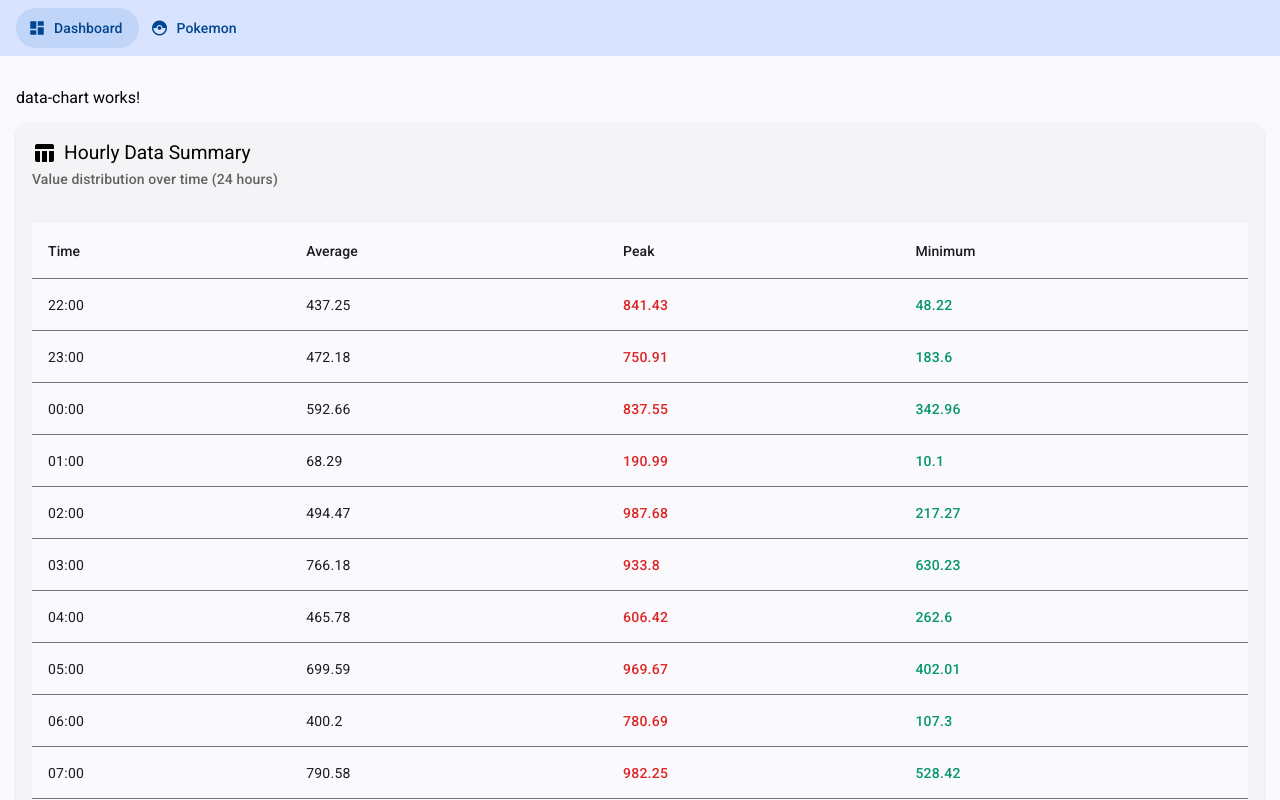
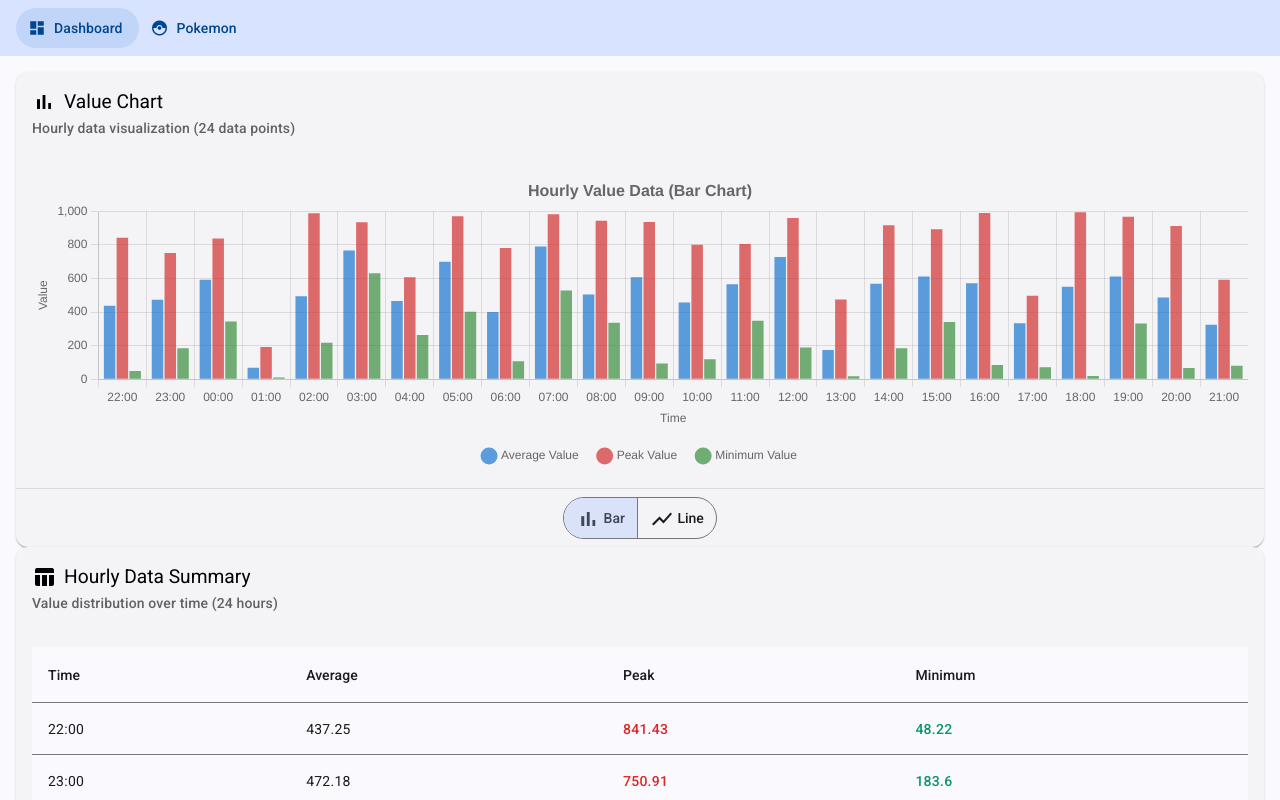
Before and after one commit to lukazc/angular-zoneless-demo, an Angular app: page /dashboard in a window 1280 px wide. Shown: the top 800 px of the page. Built offline with nearby package versions, Linux system fonts and the light colour scheme.

Commit message:
Implement Data Chart widget.

```diff
--- a/src/app/core/models/data.model.ts
+++ b/src/app/core/models/data.model.ts
@@ -64,8 +64,8 @@ export interface ChartDataset {
   /** Fill/background color */
   backgroundColor: string;
 
-  /** Line tension for smooth curves */
-  tension: number;
+  /** Line tension for smooth curves (optional, for line charts) */
+  tension?: number;
 }
 
 /**
--- a/src/app/core/stores/data.store.ts
+++ b/src/app/core/stores/data.store.ts
@@ -135,22 +135,19 @@ export class DataStore {
           label: 'Average Value',
           data: hourlyData.map(point => point.averageValue),
           borderColor: '#1976d2',
-          backgroundColor: 'rgba(25, 118, 210, 0.1)',
-          tension: 0.4
+          backgroundColor: 'rgba(25, 118, 210, 0.7)'
         },
         {
           label: 'Peak Value',
           data: hourlyData.map(point => point.maxValue),
           borderColor: '#d32f2f',
-          backgroundColor: 'rgba(211, 47, 47, 0.1)',
-          tension: 0.4
+          backgroundColor: 'rgba(211, 47, 47, 0.7)'
         },
         {
           label: 'Minimum Value',
           data: hourlyData.map(point => point.minValue),
           borderColor: '#388e3c',
-          backgroundColor: 'rgba(56, 142, 60, 0.1)',
-          tension: 0.4
+          backgroundColor: 'rgba(56, 142, 60, 0.7)'
         }
       ]
     };
--- a/src/app/features/dashboard/widgets/data-chart-widget/data-chart-widget.html
+++ b/src/app/features/dashboard/widgets/data-chart-widget/data-chart-widget.html
@@ -1 +1,55 @@
-<p>data-chart works!</p>
+<mat-card class="data-chart-widget">
+    <mat-card-header>
+        <mat-card-title>
+            <mat-icon>{{ chartType() === 'bar' ? 'bar_chart' : 'show_chart' }}</mat-icon>
+            Value Chart
+        </mat-card-title>
+        <mat-card-subtitle>
+            Hourly data visualization ({{ chartData().labels.length }} data points)
+        </mat-card-subtitle>
+    </mat-card-header>
+
+    <mat-card-content>
+        @if (isLoading()) {
+        <div class="loading-state">
+            <mat-spinner diameter="40"></mat-spinner>
+            <p>Loading chart data...</p>
+        </div>
+        } @else if (hasError()) {
+        <div class="error-state">
+            <p class="error-message">{{ error() }}</p>
+            <button matButton="elevated" (click)="retry()" aria-label="Retry loading chart data">
+                <mat-icon>refresh</mat-icon>
+                Retry
+            </button>
+        </div>
+        } @else if (!hasData()) {
+        <div class="empty-state">
+            <p>No data available for chart</p>
+        </div>
+        } @else {
+        <div class="chart-container">
+            <canvas #chartCanvas role="img"
+                [attr.aria-label]="'Chart showing hourly value data with ' + chartData().labels.length + ' data points as a ' + chartType() + ' chart'">
+            </canvas>
+        </div>
+        }
+    </mat-card-content>
+
+    <mat-card-actions>
+        <mat-button-toggle-group
+            [value]="chartType()"
+            (change)="changeChartType($event.value)"
+            hideSingleSelectionIndicator
+            aria-label="Chart type selection">
+            <mat-button-toggle value="bar" aria-label="Bar chart">
+                <mat-icon>bar_chart</mat-icon>
+                Bar
+            </mat-button-toggle>
+            <mat-button-toggle value="line" aria-label="Line chart">
+                <mat-icon>show_chart</mat-icon>
+                Line
+            </mat-button-toggle>
+        </mat-button-toggle-group>
+    </mat-card-actions>
+</mat-card>
--- a/src/app/features/dashboard/widgets/data-chart-widget/data-chart-widget.scss
+++ b/src/app/features/dashboard/widgets/data-chart-widget/data-chart-widget.scss
@@ -0,0 +1,103 @@
+.data-chart-widget {
+    height: 100%;
+    display: flex;
+    flex-direction: column;
+
+    mat-card-header {
+        padding-bottom: 16px;
+
+        mat-card-title {
+            display: flex;
+            align-items: center;
+            gap: 8px;
+            font-size: 1.2rem;
+        }
+
+        mat-card-subtitle {
+            color: rgba(0, 0, 0, 0.6);
+            font-size: 0.875rem;
+        }
+    }
+
+    mat-card-content {
+        flex: 1;
+        overflow: hidden;
+        padding: 0;
+        display: flex;
+        flex-direction: column;
+    }
+
+    .loading-state,
+    .error-state,
+    .empty-state {
+        display: flex;
+        flex-direction: column;
+        align-items: center;
+        justify-content: center;
+        flex: 1;
+        text-align: center;
+        color: #666;
+        padding: 2rem;
+        gap: 1rem;
+    }
+
+    .error-state {
+        .error-message {
+            color: #dc2626;
+            margin-bottom: 1rem;
+        }
+    }
+
+    .chart-container {
+        flex: 1;
+        position: relative;
+        min-height: 300px;
+        padding: 16px;
+
+        canvas {
+            max-width: 100%;
+            height: auto;
+        }
+    }
+
+    mat-card-actions {
+        padding: 8px 16px;
+        border-top: 1px solid rgba(0, 0, 0, 0.1);
+        display: flex;
+        justify-content: center;
+
+        mat-button-toggle-group {
+            mat-button-toggle {
+                display: flex;
+                align-items: center;
+                gap: 4px;
+            }
+        }
+    }
+}
+
+@media (max-width: 768px) {
+    .data-chart-widget {
+        mat-card-content {
+            .chart-container {
+                padding: 8px;
+                min-height: 250px;
+            }
+        }
+    }
+}
+
+@media (max-width: 768px) {
+    .data-chart-widget {
+        padding: 1rem;
+
+        .widget-header h3 {
+            font-size: 1.125rem;
+        }
+
+        .chart-container {
+            min-height: 250px;
+            padding: 0.5rem 0;
+        }
+    }
+}
--- a/src/app/features/dashboard/widgets/data-chart-widget/data-chart-widget.ts
+++ b/src/app/features/dashboard/widgets/data-chart-widget/data-chart-widget.ts
@@ -1,11 +1,171 @@
-import { Component } from '@angular/core';
+import { AfterViewInit, Component, ElementRef, OnDestroy, OnInit, afterNextRender, effect, inject, viewChild, signal } from '@angular/core';
+import { Chart, ChartConfiguration, registerables, ChartType } from 'chart.js';
+import { DataStore } from '../../../../core/stores/data.store';
+import { MatProgressSpinnerModule } from '@angular/material/progress-spinner';
+import { MatCardModule } from '@angular/material/card';
+import { MatIconModule } from '@angular/material/icon';
+import { MatButton } from '@angular/material/button';
+import { MatButtonToggleModule } from '@angular/material/button-toggle';
+
+// Register Chart.js components
+Chart.register(...registerables);
 
 @Component({
-  selector: 'app-data-chart-widget',
-  imports: [],
-  templateUrl: './data-chart-widget.html',
-  styleUrl: './data-chart-widget.scss'
+    selector: 'app-data-chart-widget',
+    imports: [
+        MatProgressSpinnerModule,
+        MatCardModule,
+        MatIconModule,
+        MatButton,
+        MatButtonToggleModule
+    ],
+    templateUrl: './data-chart-widget.html',
+    styleUrl: './data-chart-widget.scss'
 })
-export class DataChartWidget {
+export class DataChartWidget implements OnInit, AfterViewInit, OnDestroy {
+    private readonly dataStore = inject(DataStore);
+    private chart: Chart | null = null;
 
+    // Chart type signal for toggling between bar and line charts
+    readonly chartType = signal<ChartType>('bar');
+
+    // Template reference to canvas
+    readonly canvasRef = viewChild<ElementRef<HTMLCanvasElement>>('chartCanvas');
+
+    // Expose store signals to template
+    readonly isLoading = this.dataStore.isLoading;
+    readonly hasError = this.dataStore.hasError;
+    readonly error = this.dataStore.error;
+    readonly hasData = this.dataStore.hasData;
+    readonly chartData = this.dataStore.chartData;
+
+    constructor() {
+        // Set up reactive chart initialization and updates using effect
+        effect(() => {
+            // Only initialize/update chart when we have canvas, data, and chart container is visible
+            const canvas = this.canvasRef();
+            const hasData = this.hasData();
+            const chartData = this.chartData();
+
+            if (canvas && hasData && chartData.labels.length > 0) {
+                this.initializeChart();
+            }
+        });
+    }
+
+    ngOnInit(): void {
+        // Load data when component initializes
+        this.dataStore.loadData();
+    }
+
+    ngAfterViewInit(): void {
+        this.initializeChart();
+    }
+
+    /**
+     * Initialize Chart.js chart
+     */
+    private initializeChart(): void {
+        const canvas = this.canvasRef();
+        if (!canvas) return;
+
+        const ctx = canvas.nativeElement.getContext('2d');
+        if (!ctx) return;
+
+        // Destroy existing chart before creating new one
+        if (this.chart) {
+            this.chart.destroy();
+        }
+
+        // Get current chart data and type
+        const data = this.chartData();
+        const currentType = this.chartType();
+
+        // Prepare dataset based on chart type
+        const datasets = data.datasets.map(dataset => ({
+            ...dataset,
+            // For line charts, add tension for smooth curves
+            ...(currentType === 'line' && { tension: 0.4 })
+        }));
+
+        // Create reactive chart that updates with signal changes
+        const config: ChartConfiguration = {
+            type: currentType,
+            data: {
+                ...data,
+                datasets
+            },
+            options: {
+                responsive: true,
+                maintainAspectRatio: false,
+                plugins: {
+                    title: {
+                        display: true,
+                        text: `Hourly Value Data (${currentType.charAt(0).toUpperCase() + currentType.slice(1)} Chart)`,
+                        font: {
+                            size: 16,
+                            weight: 'bold'
+                        }
+                    },
+                    legend: {
+                        position: 'bottom',
+                        labels: {
+                            usePointStyle: true,
+                            padding: 20
+                        }
+                    }
+                },
+                scales: {
+                    x: {
+                        title: {
+                            display: true,
+                            text: 'Time'
+                        },
+                        grid: {
+                            color: 'rgba(0, 0, 0, 0.1)'
+                        }
+                    },
+                    y: {
+                        title: {
+                            display: true,
+                            text: 'Value'
+                        },
+                        grid: {
+                            color: 'rgba(0, 0, 0, 0.1)'
+                        },
+                        beginAtZero: true
+                    }
+                },
+                interaction: {
+                    intersect: false,
+                    mode: 'index'
+                }
+            }
+        };
+
+        this.chart = new Chart(ctx, config);
+    }
+
+    /**
+     * Change chart type and reinitialize chart
+     */
+    changeChartType(type: ChartType): void {
+        this.chartType.set(type);
+    }
+
+    /**
+     * Retry loading data
+     */
+    retry(): void {
+        this.dataStore.reload();
+    }
+
+    /**
+     * Cleanup chart on component destroy
+     */
+    ngOnDestroy(): void {
+        if (this.chart) {
+            this.chart.destroy();
+        }
+    }
 }
--- a/src/app/features/dashboard/widgets/data-table-widget/data-table-widget.html
+++ b/src/app/features/dashboard/widgets/data-table-widget/data-table-widget.html
@@ -18,7 +18,7 @@
         } @else if (hasError()) {
         <div class="error-state">
             <p class="error-message">{{ error() }}</p>
-            <button matButton="elevated" color="primary" type="button" (click)="retry()"
+            <button matButton="elevated" (click)="retry()"
                 aria-label="Retry loading data">
                 <mat-icon>refresh</mat-icon>
                 Retry
```
Also changed, not shown: 1 other file (tests, documents, lock files or other folders).
